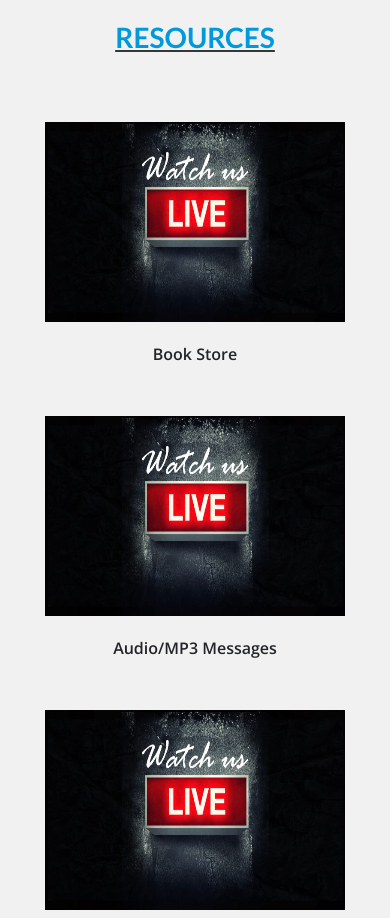
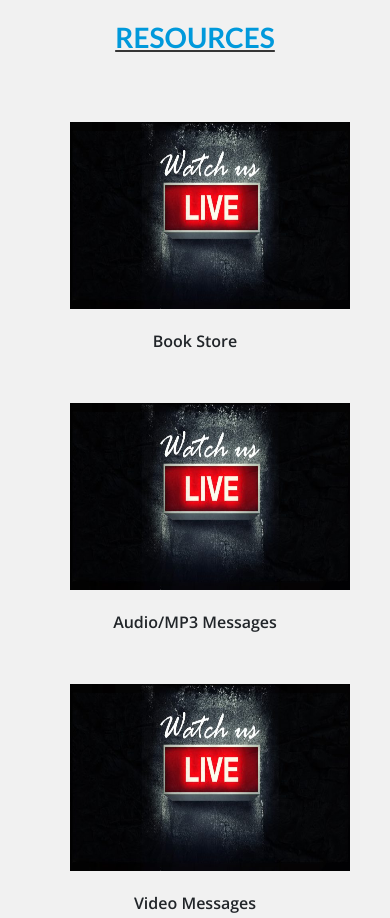
Before and after one commit to kasodon/grace, a plain HTML site: page index.html in a window 390 px wide. Shown: the part 1120-2038 px from the top of the page. Drawn offline with nearby package versions, Linux system fonts and the light colour scheme.

Commit message:
sixth commit

```diff
--- a/assets/css/style.css
+++ b/assets/css/style.css
@@ -404,9 +404,10 @@ figcaption {
 
 @media only screen and (max-width: 768px){
     .img-responsive{
-      width: 300px !important;
-      height: 200px !important;
+      width: 280px !important;
+      height: 187px !important;
       margin-top: 30px;
+      margin-left: 30px;
     }
 
     .hrc{
```
